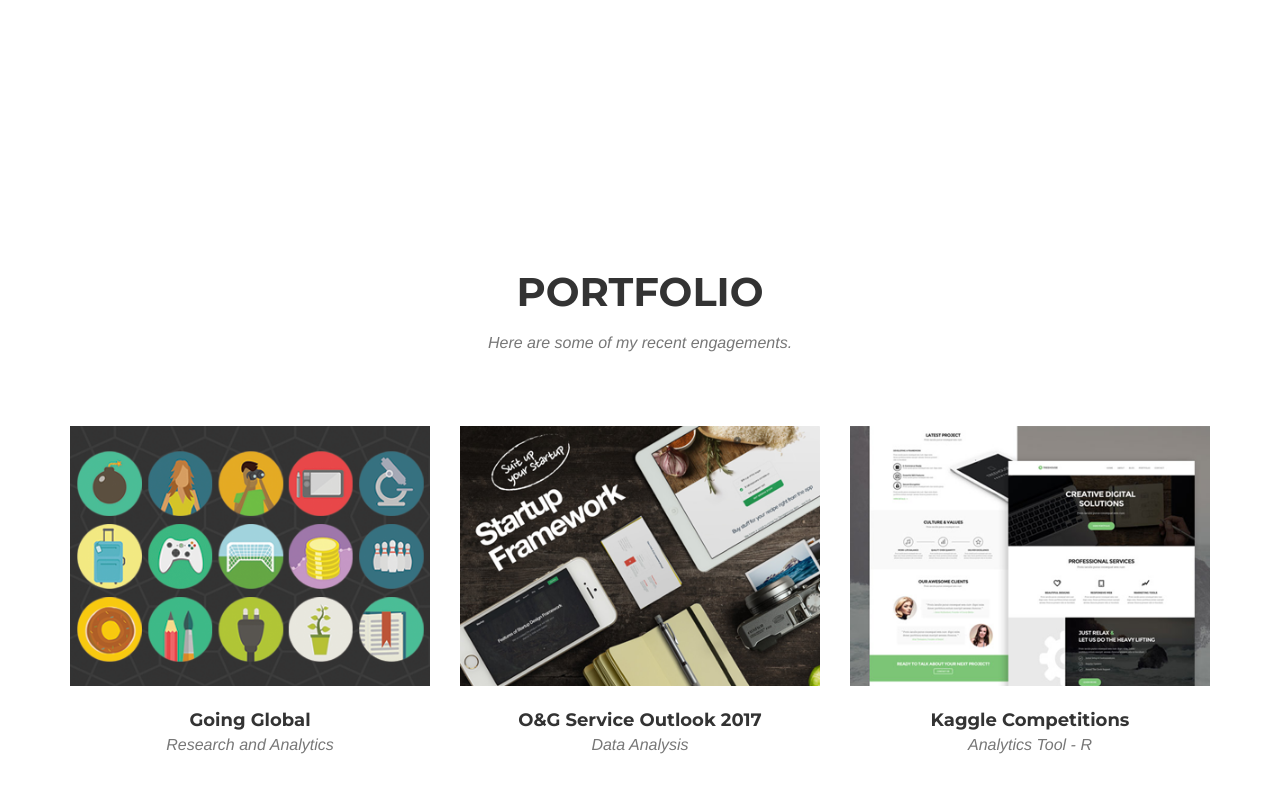
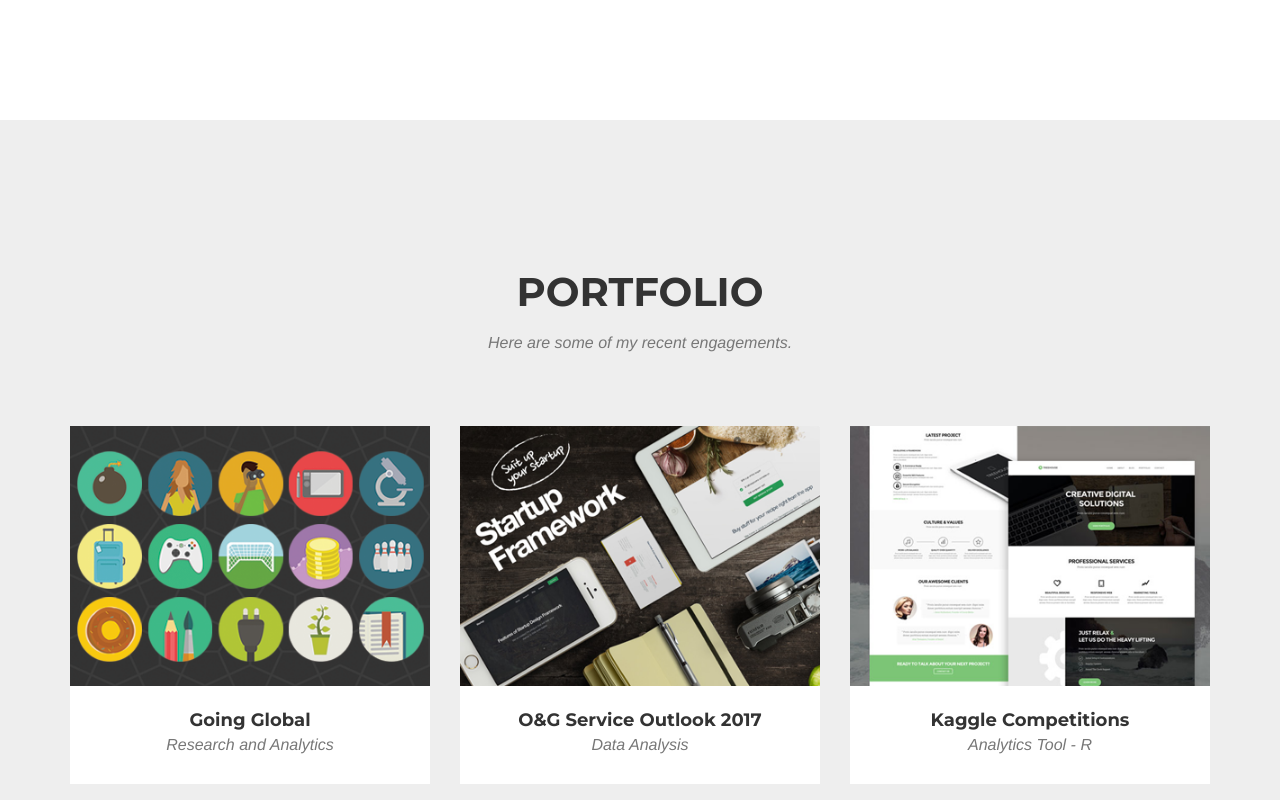
Before and after one commit to nelchan18/myportfolio, a website: page index.html in a window 1280 px wide. Shown: the part 1340-2140 px from the top of the page. Drawn offline with nearby package versions, Linux system fonts and the light colour scheme; a web font is replaced by a local one.

Commit message:
color change

```diff
--- a/index.html
+++ b/index.html
@@ -124,7 +124,7 @@
     </section>
 
     <!-- Portfolio Grid Section -->
-    <section id="portfolio">
+    <section id="portfolio" class="bg-light-gray">
         <div class="container">
             <div class="row">
                 <div class="col-lg-12 text-center">
```
